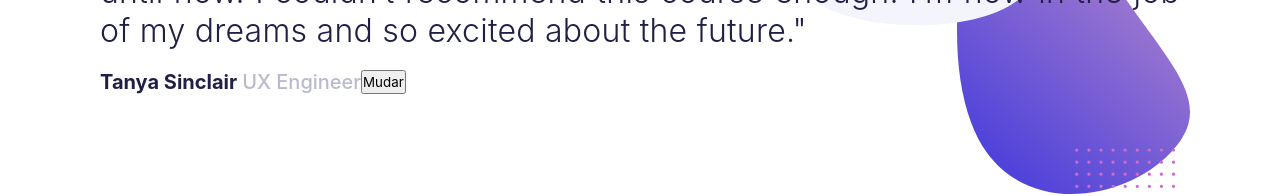
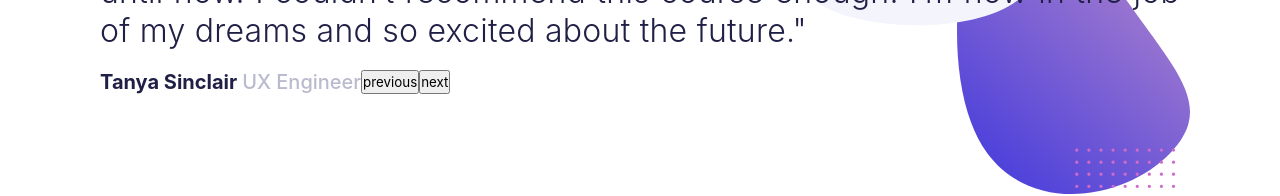
Before and after one commit to Danielhu3/testimonial-slider, a React (Create React App) app: page / in a window 1280 px wide. Shown: the part 387-583 px from the top of the page. Built offline with nearby package versions, Linux system fonts and the light colour scheme.

Commit message:
Slider next and previous done

```diff
--- a/src/components/button/index.tsx
+++ b/src/components/button/index.tsx
@@ -3,14 +3,35 @@ import { Button } from './style'
 
 type Props ={
   setActualSlider: React.Dispatch<React.SetStateAction<number>>;
+  actualSlider: number;
+  operation:string;
+  limit: number;
 }
-const index = ({setActualSlider}: Props) => {
+const index = ({setActualSlider, operation,limit, actualSlider}: Props) => {
   function changeSlide(){
-    setActualSlider((actualSlider)=> actualSlider+1)
+    if(operation === 'previous'){
+      if(actualSlider === 0){
+        setActualSlider(limit-1)
+      }
+      else{
+        setActualSlider((actualSlider)=> actualSlider-1)
+      }
+    }
+
+    if(operation === 'next'){
+      if(actualSlider === limit-1){
+        setActualSlider(0)
+      }
+      else{
+        setActualSlider((actualSlider)=> actualSlider+1)
+      }
+
+    }
+
 
   }
   return (
-    <Button onClick={changeSlide}>Mudar</Button>
+    <Button onClick={changeSlide}>{operation}</Button>
   )
 }
 
--- a/src/components/information/index.tsx
+++ b/src/components/information/index.tsx
@@ -52,7 +52,8 @@ const index = ({actualSlider, setActualSlider}: Props) => {
           <Text>{sliderId.text}</Text>
           <Name>{sliderId.name}</Name>
           <Office>{sliderId.office}</Office>
-          <Button setActualSlider={setActualSlider}/>
+          <Button setActualSlider={setActualSlider} actualSlider={actualSlider} operation={'previous'} limit={testimonialList.length}/>
+          <Button setActualSlider={setActualSlider} actualSlider={actualSlider} operation={'next'} limit={testimonialList.length}/>
         </Information>
       )
     }
```
